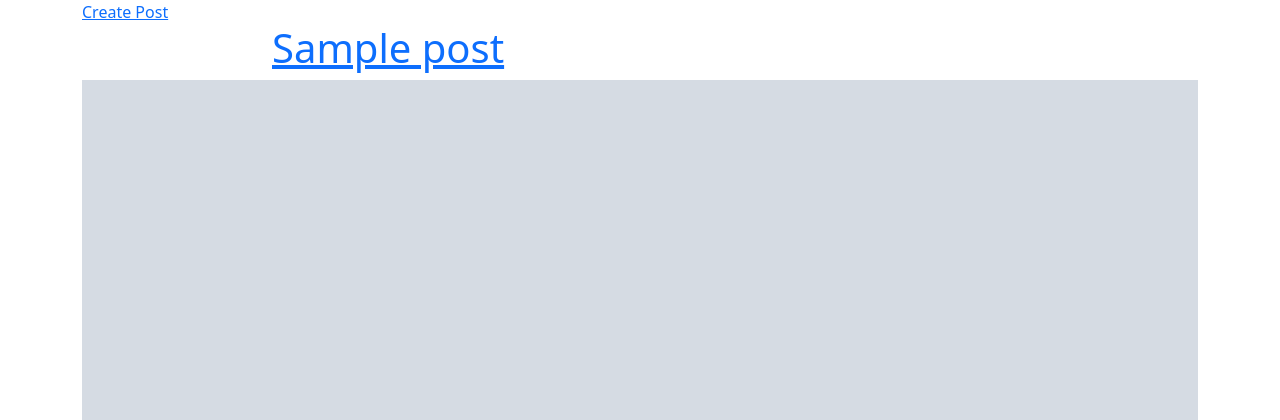
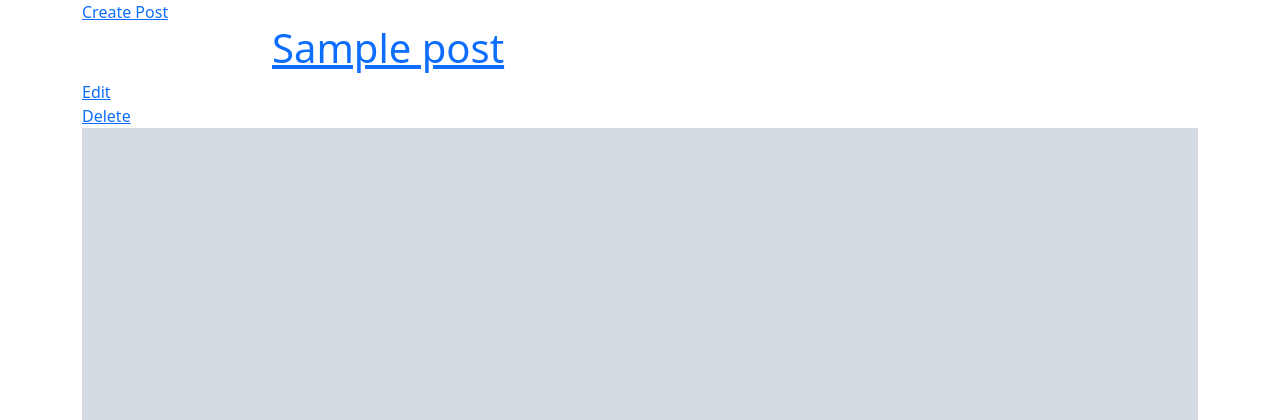
Before and after one commit to RyanFerris7/dreadify, a Django app: page /blog/ in a window 1280 px wide. Shown: the part 56-476 px from the top of the page. Run offline with Django 4.2, Linux system fonts and the light colour scheme; tables that the repository leaves empty hold one stand-in row (values such as "Sample post"); grey boxes marked "Sample" are stand-in pictures.

Commit message:
crud functionality implemented

```diff
--- a/blog/forms.py
+++ b/blog/forms.py
@@ -4,4 +4,4 @@ from .models import Post
 class CreateBlog(ModelForm):
     class Meta:
         model = Post
-        fields = ['title', 'slug', 'author', 'excerpt', 'content']
+        fields = ['title', 'slug', 'author', 'excerpt', 'content', 'status']
--- a/blog/urls.py
+++ b/blog/urls.py
@@ -6,5 +6,7 @@ app_name = 'blog'
 urlpatterns = [
     path('', views.home, name='homepage'),
     path('create-blog/', views.blog_post, name="create-blog"),
+    path('edit-blog/<str:pk>/', views.edit_blog, name="edit-blog"),
+    path('delete-blog/<str:pk>/', views.delete_blog, name="delete-blog"),
     path('<slug:post>/', views.post_page, name='post_page'),
 ]
--- a/blog/views.py
+++ b/blog/views.py
@@ -18,7 +18,7 @@ def post_page(request, post):
     return render(request, 'post.html', {'post' : post})
 
 
-def blog_post(request):
+def blog_post(request, pk):
     form = CreateBlog()
     if request.method == 'POST':
         form = CreateBlog(request.POST)
@@ -27,3 +27,23 @@ def blog_post(request):
             return redirect('blog:homepage')
 
     return render(request, 'blog_post.html', {'form' : form})
+
+def edit_blog(request, pk):
+    blog = Post.objects.get(id=pk)
+    form = CreateBlog(instance=blog)
+
+    if request.method == 'POST':
+        form = CreateBlog(request.POST, instance=blog)
+        if form.is_valid():
+            form.save()
+            return redirect('blog:homepage')
+
+    return render(request, 'blog_post.html', {'form' : form})
+
+def delete_blog(request, pk):
+    blog = Post.objects.get(id=pk)
+    if request.method == 'POST':
+        blog.delete()
+        return redirect('blog:homepage')
+
+    return render(request, 'delete.html', {'obj':blog})
--- a/templates/index.html
+++ b/templates/index.html
@@ -10,6 +10,8 @@
                 {% for post in posts %}
 
                 <div class="col-8"><h1><a href="{{post.get_absolute_url}}">{{post.title}}</a></h1></div>
+                <div class="col-12"><a href="{% url 'blog:edit-blog' pk=post.pk  %}">Edit</a></div>
+                <div class="col-12"><a href="{% url 'blog:delete-blog' pk=post.pk %}">Delete</a></div>
                 {% if post.image_url %}
                 <img src="{{ post.image.url }}" alt="{{ post.title }}">
                 {% endif %}
```
Also changed, not shown: blog/templates/delete.html (added, +17 -0 lines).
